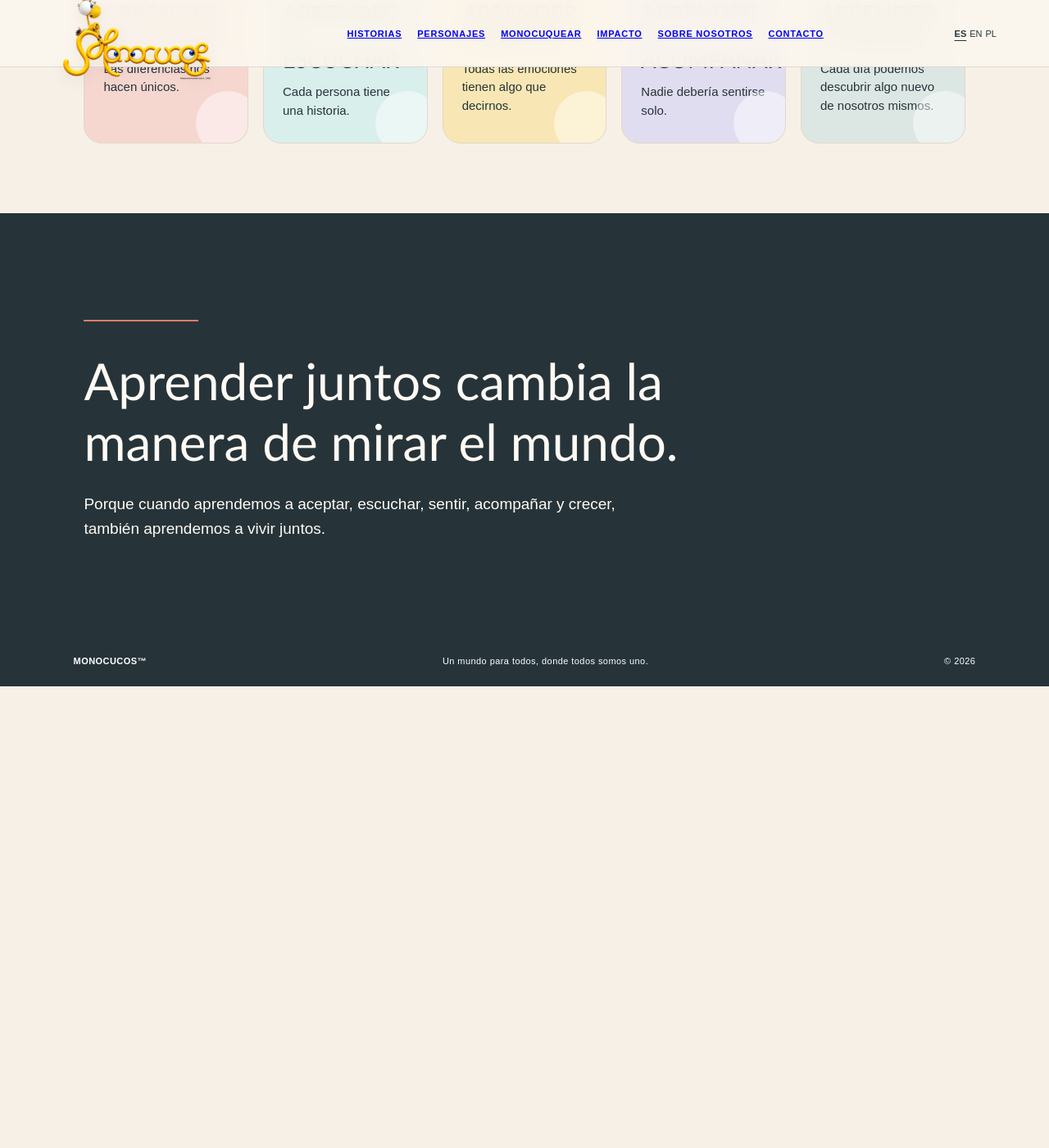
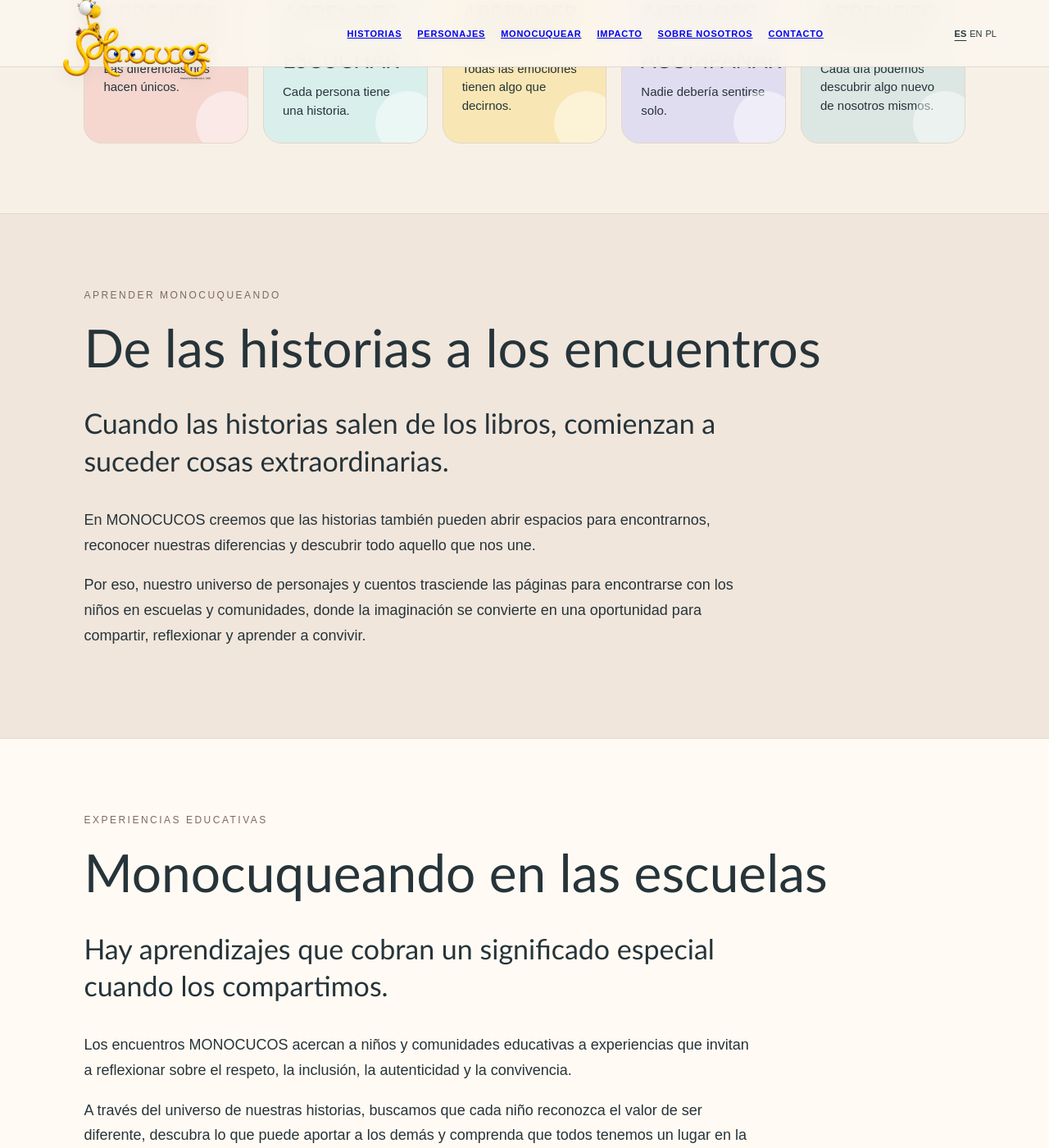
Before and after one commit to MonocucosTM/Monocucos, a Jekyll site: the page built from aprender.html, in a window 1280 px wide and 1400 px high, scrolled down 1841 px. Shown: the whole window at 82% size. Built offline with Jekyll 4.4.1, drawn with Linux system fonts in a browser that asks for light colours; before the commit the page ends 2678 px from its top, so only the background shows below that; some of the changed text lies outside the part shown.

Commit message:
Preparar ampliación editorial de talleres en Aprender Monocuqueando (solo rama de prueba)

```diff
--- a/aprender.html
+++ b/aprender.html
@@ -192,13 +192,56 @@ header nav a:hover{
     overflow-wrap:break-word;
   }
 }
+
+/* Ampliación editorial de talleres: aislada del diseño aprobado */
+.talleres-section{padding:92px 8vw;border-top:1px solid #e4d9cb}
+.talleres-section h2{font-family:Optima,"Optima Nova",Arial,sans-serif;font-size:clamp(38px,5vw,64px);font-weight:400;line-height:1.1;margin:0 0 24px}
+.talleres-section p{font-size:18px;line-height:1.7;max-width:820px}
+.talleres-eyebrow{font-size:12px;letter-spacing:2.5px;text-transform:uppercase;margin:0 0 22px;color:#7c6a5f}
+.talleres-lead{font-family:Optima,"Optima Nova",Arial,sans-serif;font-size:clamp(23px,3vw,34px)!important;line-height:1.35!important;max-width:780px}
+.talleres-encuentros{background:#f1e6dc}
+.talleres-escuelas{background:#fffaf3}
+.talleres-mundo{background:#e2eeea}
+.talleres-visual{margin-top:36px;display:grid;grid-template-columns:repeat(3,minmax(0,1fr));gap:18px}
+.talleres-visual div{border-radius:20px;min-height:180px;display:flex;align-items:flex-end;padding:22px;font-family:Optima,"Optima Nova",Arial,sans-serif;font-size:25px;color:#26343a}
+.talleres-visual div:nth-child(1){background:#f5d7d0}
+.talleres-visual div:nth-child(2){background:#d9efec}
+.talleres-visual div:nth-child(3){background:#f8e7b4}
+.talleres-countries{display:flex;flex-wrap:wrap;gap:12px;margin-top:28px}
+.talleres-countries span{border:1px solid #a6c5bd;border-radius:999px;padding:12px 22px;font-size:15px;background:rgba(255,255,255,.5)}
+@media(max-width:720px){.talleres-section{padding:64px 7vw}.talleres-visual{grid-template-columns:1fr}.talleres-visual div{min-height:110px}.talleres-section p{font-size:16px}}
 </style>
 </head>
 <body>{% include header.html %}<main><section class="hero"><div><div class="eyebrow">El aprendizaje también puede sentirse</div><h1>APRENDER MONOCUQUEANDO</h1><p>Hay cosas que no se enseñan solamente. Se viven.</p></div><div class="thread" aria-hidden="true"></div></section>
 <section class="ilustracion-aprender">
   <img src="{{ '/assets/img/aprender-monocuqueando-escuela.png' | relative_url }}" alt="Ali y los pequeños Monocucos saliendo de la escuela en un mundo de hilos">
 </section>
-<section class="section"><h2>Aprender también es descubrirnos.</h2><p class="intro">MONOCUCOS crea historias y experiencias que ayudan a los niños a explorar aquello que sienten, comprender a los demás y descubrir nuevas maneras de relacionarse con el mundo.</p><div class="cards"><article class="card"><div class="num">01</div><h3>APRENDER A ACEPTAR</h3><p>Las diferencias nos hacen únicos.</p><div class="dot"></div></article><article class="card"><div class="num">02</div><h3>APRENDER A ESCUCHAR</h3><p>Cada persona tiene una historia.</p><div class="dot"></div></article><article class="card"><div class="num">03</div><h3>APRENDER A SENTIR</h3><p>Todas las emociones tienen algo que decirnos.</p><div class="dot"></div></article><article class="card"><div class="num">04</div><h3>APRENDER A ACOMPAÑAR</h3><p>Nadie debería sentirse solo.</p><div class="dot"></div></article><article class="card"><div class="num">05</div><h3>APRENDER A CRECER</h3><p>Cada día podemos descubrir algo nuevo de nosotros mismos.</p><div class="dot"></div></article></div></section><section class="closing"><div class="line"></div><h2>Aprender juntos cambia la manera de mirar el mundo.</h2><p>Porque cuando aprendemos a aceptar, escuchar, sentir, acompañar y crecer, también aprendemos a vivir juntos.</p></section></main><footer><strong>MONOCUCOS™</strong><span>Un mundo para todos, donde todos somos uno.</span><span>© 2026</span></footer>
+<section class="section"><h2>Aprender también es descubrirnos.</h2><p class="intro">MONOCUCOS crea historias y experiencias que ayudan a los niños a explorar aquello que sienten, comprender a los demás y descubrir nuevas maneras de relacionarse con el mundo.</p><div class="cards"><article class="card"><div class="num">01</div><h3>APRENDER A ACEPTAR</h3><p>Las diferencias nos hacen únicos.</p><div class="dot"></div></article><article class="card"><div class="num">02</div><h3>APRENDER A ESCUCHAR</h3><p>Cada persona tiene una historia.</p><div class="dot"></div></article><article class="card"><div class="num">03</div><h3>APRENDER A SENTIR</h3><p>Todas las emociones tienen algo que decirnos.</p><div class="dot"></div></article><article class="card"><div class="num">04</div><h3>APRENDER A ACOMPAÑAR</h3><p>Nadie debería sentirse solo.</p><div class="dot"></div></article><article class="card"><div class="num">05</div><h3>APRENDER A CRECER</h3><p>Cada día podemos descubrir algo nuevo de nosotros mismos.</p><div class="dot"></div></article></div></section>
+<section class="talleres-section talleres-encuentros" aria-labelledby="talleres-encuentros-title">
+  <div class="talleres-eyebrow">Aprender Monocuqueando</div>
+  <h2 id="talleres-encuentros-title">De las historias a los encuentros</h2>
+  <p class="talleres-lead">Cuando las historias salen de los libros, comienzan a suceder cosas extraordinarias.</p>
+  <p>En MONOCUCOS creemos que las historias también pueden abrir espacios para encontrarnos, reconocer nuestras diferencias y descubrir todo aquello que nos une.</p>
+  <p>Por eso, nuestro universo de personajes y cuentos trasciende las páginas para encontrarse con los niños en escuelas y comunidades, donde la imaginación se convierte en una oportunidad para compartir, reflexionar y aprender a convivir.</p>
+</section>
+<section class="talleres-section talleres-escuelas" aria-labelledby="talleres-escuelas-title">
+  <div class="talleres-eyebrow">Experiencias educativas</div>
+  <h2 id="talleres-escuelas-title">Monocuqueando en las escuelas</h2>
+  <p class="talleres-lead">Hay aprendizajes que cobran un significado especial cuando los compartimos.</p>
+  <p>Los encuentros MONOCUCOS acercan a niños y comunidades educativas a experiencias que invitan a reflexionar sobre el respeto, la inclusión, la autenticidad y la convivencia.</p>
+  <p>A través del universo de nuestras historias, buscamos que cada niño reconozca el valor de ser diferente, descubra lo que puede aportar a los demás y comprenda que todos tenemos un lugar en la construcción de una comunidad más amable.</p>
+  <div class="talleres-visual" aria-label="Valores que acompañan nuestros encuentros">
+    <div>Imaginar</div><div>Compartir</div><div>Convivir</div>
+  </div>
+</section>
+<section class="talleres-section talleres-mundo" aria-labelledby="talleres-mundo-title">
+  <div class="talleres-eyebrow">Nuestra trayectoria</div>
+  <h2 id="talleres-mundo-title">Monocuqueando por el mundo</h2>
+  <p class="talleres-lead">Las diferencias culturales, los idiomas y las fronteras no cambian aquello que nos une.</p>
+  <p>MONOCUCOS ha compartido sus historias y experiencias con comunidades educativas de distintos países, llevando un mensaje de inclusión, respeto y convivencia.</p>
+  <p>Cada encuentro es una oportunidad para recordar que un mundo para todos comienza cuando aprendemos a reconocernos como parte de él.</p>
+  <div class="talleres-countries" aria-label="Países donde hemos compartido experiencias"><span>Colombia</span><span>Canadá</span><span>México</span><span>Polonia</span></div>
+</section><section class="closing"><div class="line"></div><h2>Aprender juntos cambia la manera de mirar el mundo.</h2><p>Porque cuando aprendemos a aceptar, escuchar, sentir, acompañar y crecer, también aprendemos a vivir juntos.</p></section></main><footer><strong>MONOCUCOS™</strong><span>Un mundo para todos, donde todos somos uno.</span><span>© 2026</span></footer>
 <script>
 const menuIcon = document.querySelector('.mobile-menu-icon');
 const mobileMenu = document.querySelector('.mobile-menu');
```
